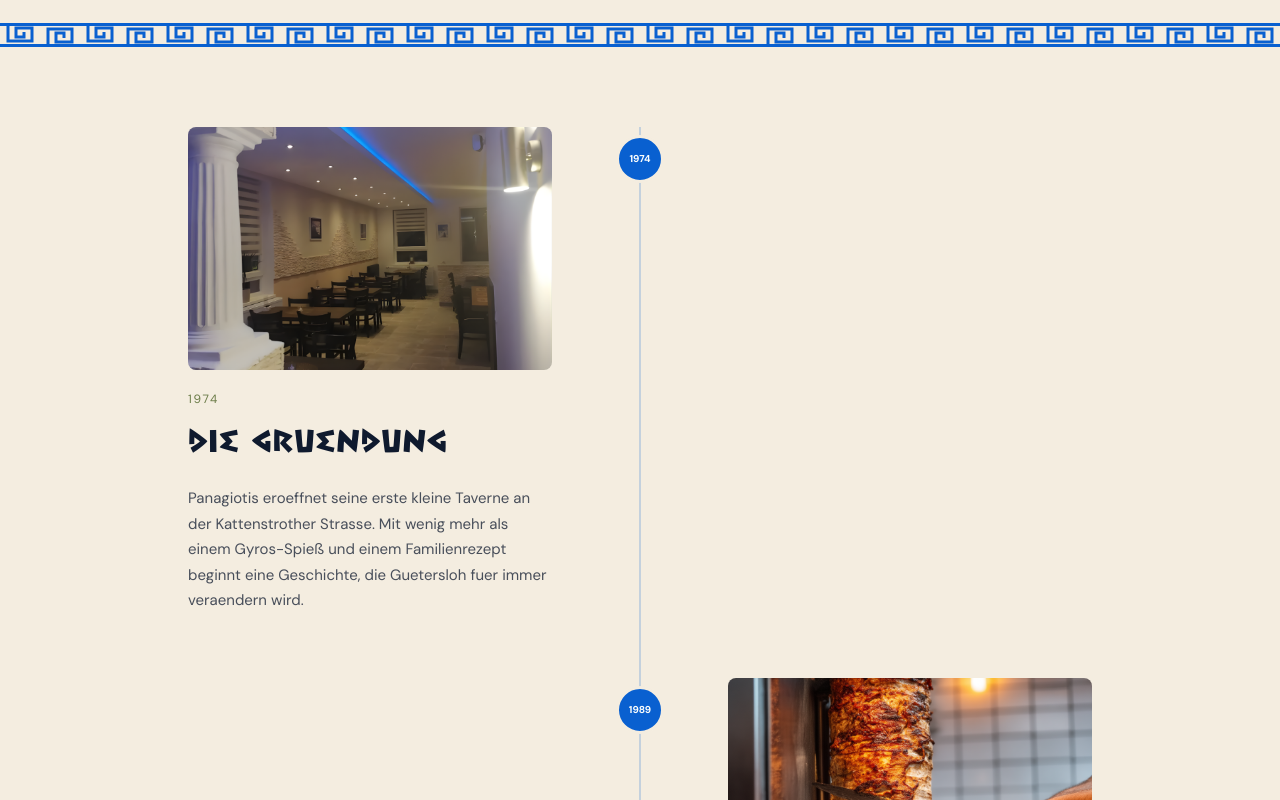
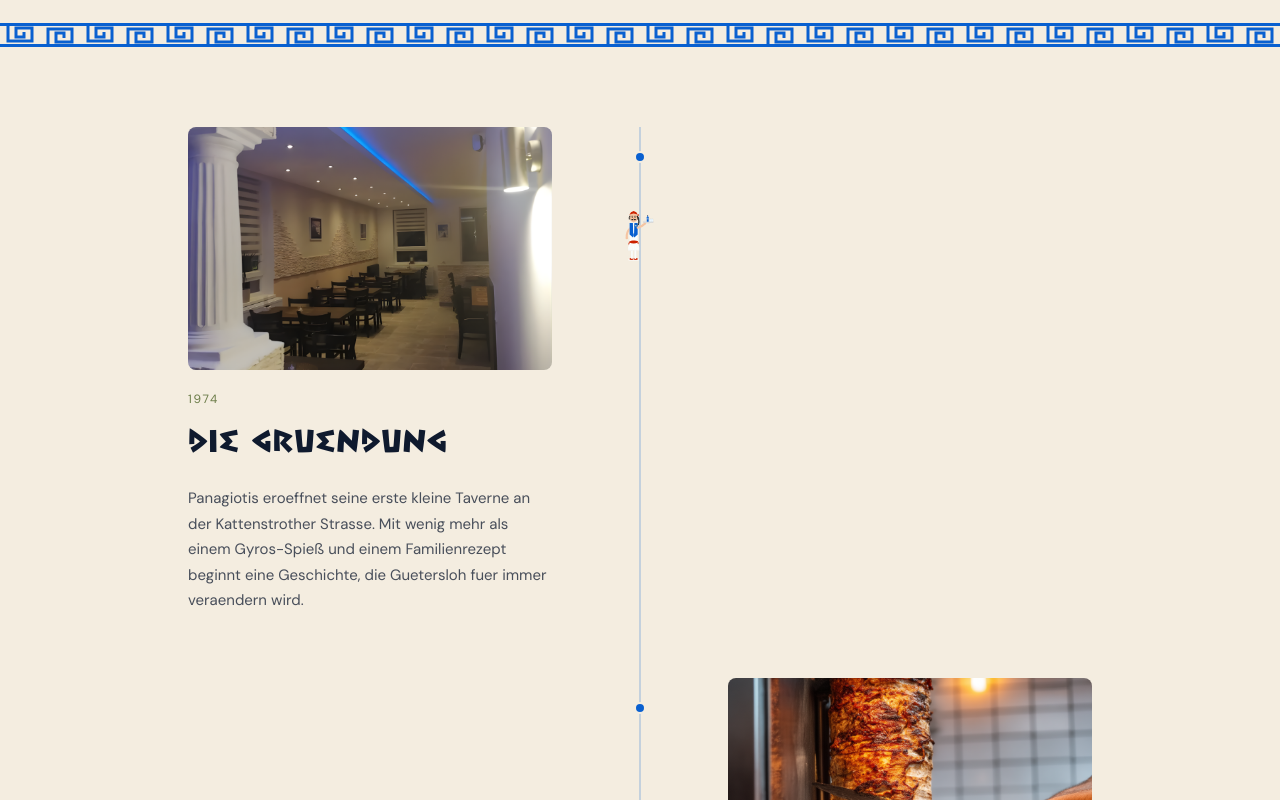
Before and after one commit to SorcG/der-grieche, a Next.js app: page /ueber-uns in a window 1280 px wide. Shown: the part 560-1360 px from the top of the page. Built offline with nearby package versions, Linux system fonts and the light colour scheme.

Commit message:
feat(ueber-uns): add sticky greek figure to timeline
- GreekFigure positioned on timeline center line
- position: sticky keeps figure visible while scrolling
- Figure travels from first to last station
- Hidden on mobile

```diff
--- a/app/ueber-uns/page.tsx
+++ b/app/ueber-uns/page.tsx
@@ -3,6 +3,7 @@
 import Meander from "@/components/ui/meander";
 import FadeIn from "@/components/ui/fade-in";
 import SignatureCard from "@/components/sections/signature-card";
+import GreekFigure from "@/components/ui/greek-figure";
 
 const stationen = [
   {
@@ -230,11 +231,9 @@ export default function UeberUnsPage() {
       >
         <div style={{ maxWidth: 1000, margin: "0 auto" }}>
           {/* Desktop timeline */}
-          <div
-            className="hidden lg:block"
-            style={{ position: "relative" }}
-          >
-            {/* Vertical centre line */}
+          <div className="hidden lg:block" style={{ position: "relative" }}>
+
+            {/* Vertikale Mittellinie */}
             <div
               style={{
                 position: "absolute",
@@ -248,6 +247,32 @@ export default function UeberUnsPage() {
               aria-hidden="true"
             />
 
+            {/* Griechische Figur – sticky auf der Mittellinie */}
+            <div
+              style={{
+                position: "absolute",
+                left: "50%",
+                top: 0,
+                transform: "translateX(-50%)",
+                width: 80,
+                height: "100%",
+                pointerEvents: "none",
+              }}
+            >
+              <div
+                style={{
+                  position: "sticky",
+                  top: 120,
+                  display: "flex",
+                  justifyContent: "center",
+                  zIndex: 2,
+                }}
+              >
+                <GreekFigure width={72} />
+              </div>
+            </div>
+
+            {/* Timeline-Stationen */}
             {stationen.map((station) => (
               <div
                 key={station.jahr}
@@ -257,17 +282,27 @@ export default function UeberUnsPage() {
                   alignItems: "start",
                 }}
               >
-                {/* Left slot */}
                 {station.seite === "links" ? (
                   <StationContent station={station} />
                 ) : (
                   <div />
                 )}
 
-                {/* Centre marker */}
-                <TimelineMarker jahr={station.jahr} />
+                {/* Jahres-Marker */}
+                <div style={{ display: "flex", justifyContent: "center", paddingTop: 8 }}>
+                  <div
+                    style={{
+                      width: 12,
+                      height: 12,
+                      borderRadius: "50%",
+                      backgroundColor: "#0960D0",
+                      border: "2px solid #F4EDE0",
+                      zIndex: 1,
+                      marginTop: 16,
+                    }}
+                  />
+                </div>
 
-                {/* Right slot */}
                 {station.seite === "rechts" ? (
                   <StationContent station={station} />
                 ) : (
```
